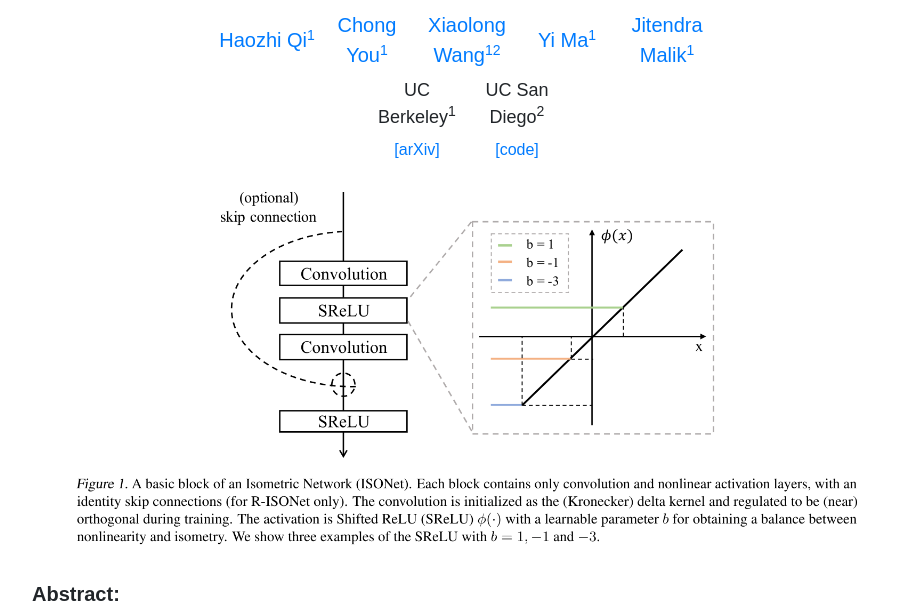
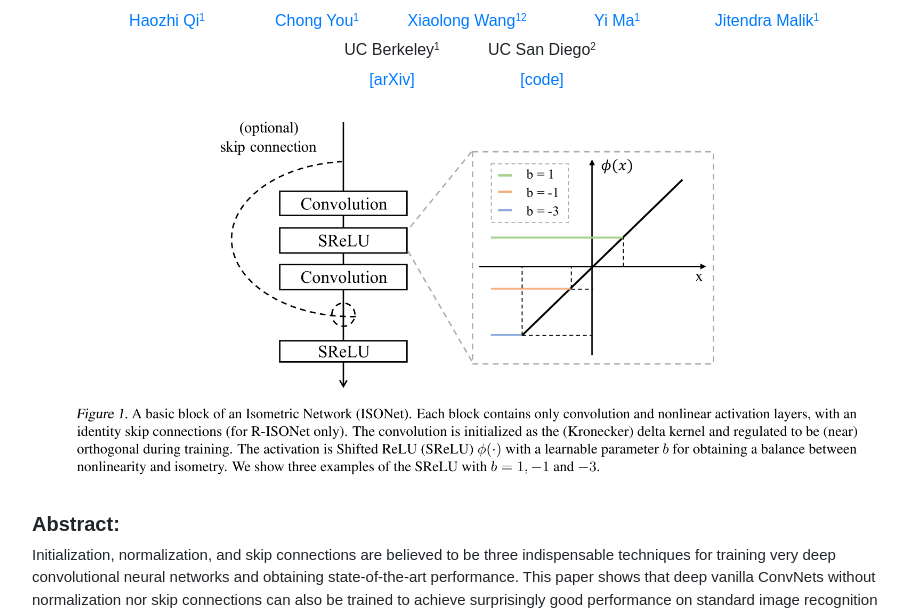
Before and after one commit to HaozhiQi/ISONet, a plain HTML site: page index.html in a window 1280 px wide. Shown: the part 110-721 px from the top of the page, without its empty margins (173-1097 px from the left). Drawn offline with nearby package versions, Linux system fonts and the light colour scheme.

Commit message:
update to bootstrap style

```diff
--- a/index.html
+++ b/index.html
@@ -56,55 +56,79 @@
     <div class="gap-5"></div>
 
     <!--------------------- Author Names --------------------->
-    <table align=center>
-      <tbody>
-        <tr>
-          <td align="center" width="100px"><center><span style="font-size:20px">
-            <a href="https://people.eecs.berkeley.edu/~hqi">Haozhi Qi<sup style="font-size:14px">1</sup></a>
-          </span></center></td>
-          <td align="center" width="100px"><center><span style="font-size:20px">
-            <a href="https://sites.google.com/view/cyou/">Chong You<sup style="font-size:14px">1</sup></a>
-          </span></center></td>
-          <td align="center" width="100px"><center><span style="font-size:20px">
-            <a href="https://xiaolonw.github.io">Xiaolong Wang<sup style="font-size:14px">12</sup></a>
-          </span></center></td>
-          <td align="center" width="100px"><center><span style="font-size:20px">
-            <a href="https://people.eecs.berkeley.edu/~yima">Yi Ma<sup style="font-size:14px">1</sup></a>
-          </span></center></td>
-          <td align="center" width="100px"><center><span style="font-size:20px">
-            <a href="https://people.eecs.berkeley.edu/~malik">Jitendra Malik<sup style="font-size:14px">1</sup></a>
-          </span></center></td>
-        </tr>
-      </tbody>
-    </table>
+    <div class="row">
+      <div class="col-md-1">
+      </div>
+      <div class="col-md-2">
+        <center><span style="font-size:16px">
+          <a href="https://people.eecs.berkeley.edu/~hqi">Haozhi Qi<sup style="font-size:10px">1</sup></a>
+        </span></center>
+      </div>
+
+      <div class="col-md-2">
+        <center><span style="font-size:16px">
+          <a href="https://sites.google.com/view/cyou/">Chong You<sup style="font-size:10px">1</sup></a>
+        </span></center>
+      </div>
+
+      <div class="col-md-2">
+        <center><span style="font-size:16px">
+          <a href="https://xiaolonw.github.io">Xiaolong Wang<sup style="font-size:10px">12</sup></a>
+        </span></center>
+      </div>
+
+      <div class="col-md-2">
+        <center><span style="font-size:16px">
+          <a href="https://people.eecs.berkeley.edu/~yima">Yi Ma<sup style="font-size:10px">1</sup></a>
+        </span></center>
+      </div>
+
+      <div class="col-md-2">
+        <center><span style="font-size:16px">
+          <a href="https://people.eecs.berkeley.edu/~malik">Jitendra Malik<sup style="font-size:10px">1</sup></a>
+        </span></center>
+      </div>
+
+      <div class="col-md-1">
+      </div>
+    </div>
+
     <!--------------------- AFFILIATIONS --------------------->
     <div class="gap-5"></div>
-    <table align=center>
-      <tbody>
-        <tr>
-          <td align="center" width="100px"><center><span style="font-size:18px">
-            UC Berkeley<sup style="font-size:14px">1</sup>
-          </span></center></td>
-          <td align="center" width="100px"><center><span style="font-size:18px">
-            UC San Diego<sup style="font-size:14px">2</sup>
-          </span></center></td>
-        </tr>
-      </tbody>
-    </table>
+    <div class="row">
+      <div class="col-md-4">
+      </div>
+      <div class="col-md-2">
+        <center><span style="font-size:16px">
+          UC Berkeley<sup style="font-size:10px">1</sup>
+        </span></center>
+      </div>
+      <div class="col-md-2">
+        <center><span style="font-size:16px">
+          UC San Diego<sup style="font-size:10px">2</sup>
+        </span></center>
+        <div class="col-md-4">
+        </div>
+      </div>
+    </div>
     <!--------------------- paper and code link --------------------->
     <div class="gap-5"></div>
-    <table align=center>
-      <tbody>
-        <tr>
-          <td align="center" width="100px"><center><span style="font-size:16px">
-            <a href="https://arxiv.org/abs/2006.16992">[arXiv]</a>
-          </span></center></td>
-          <td align="center" width="100px"><center><span style="font-size:16px">
-            <a href="https://github.com/HaozhiQi/ISONet">[code]</a>
-          </span></center></td>
-        </tr>
-      </tbody>
-    </table>
+    <div class="row">
+      <div class="col-md-4">
+      </div>
+      <div class="col-md-2">
+        <center><span style="font-size:16px">
+          <a href="https://arxiv.org/abs/2006.16992">[arXiv]</a>
+        </span></center>
+      </div>
+      <div class="col-md-2">
+        <center><span style="font-size:16px">
+          <a href="https://github.com/HaozhiQi/ISONet">[code]</a>
+        </span></center>
+        <div class="col-md-4">
+        </div>
+      </div>
+    </div>
     <!--------------------- teaser --------------------->
     <div class="gap-5"></div>
     <div class="img" style="text-align:center">
```
